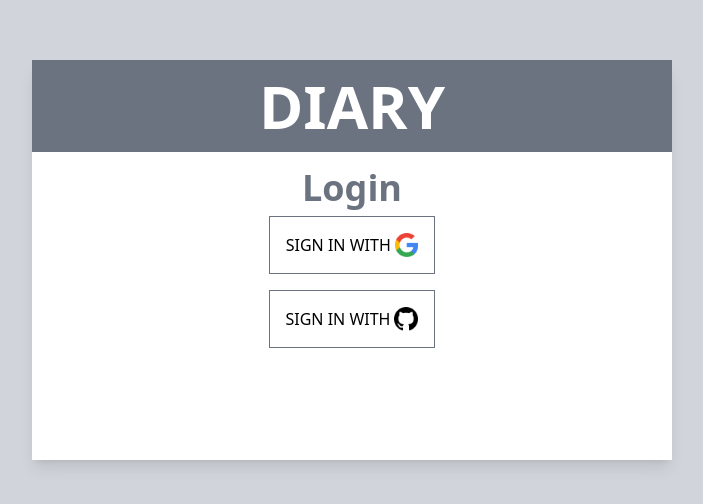
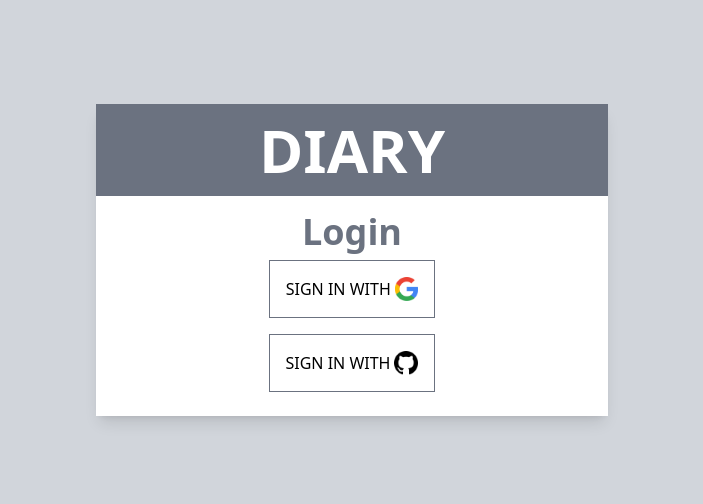
Before and after one commit to janlofredy/diary, a Nuxt app: page /login in a window 1280 px wide. Shown: the part 140-644 px from the top of the page, without its empty margins (288-991 px from the left). Built offline with nearby package versions, Linux system fonts and the light colour scheme; no server answers.

Commit message:
Update pages/login.vue
Co-authored-by: coderabbitai[bot] <136622811+coderabbitai[bot]@users.noreply.github.com>

```diff
--- a/pages/login.vue
+++ b/pages/login.vue
@@ -44,7 +44,7 @@ const handleGithubLogin = async () => {
 </script>
 <template>
   <div class="h-screen flex items-center justify-center bg-gray-300">
-    <div class="bg-white h-1/2 w-1/2 md:h-1/2 md:w-1/2 sm:h-3/4 sm:w-5/6 shadow-lg">
+    <div class="bg-white w-full max-w-md sm:max-w-lg mx-4 shadow-lg rounded-lg">
       <div class="bg-gray-500 p-4">
         <h1 class="text-6xl font-bold text-center text-white">DIARY</h1>
       </div>
```
